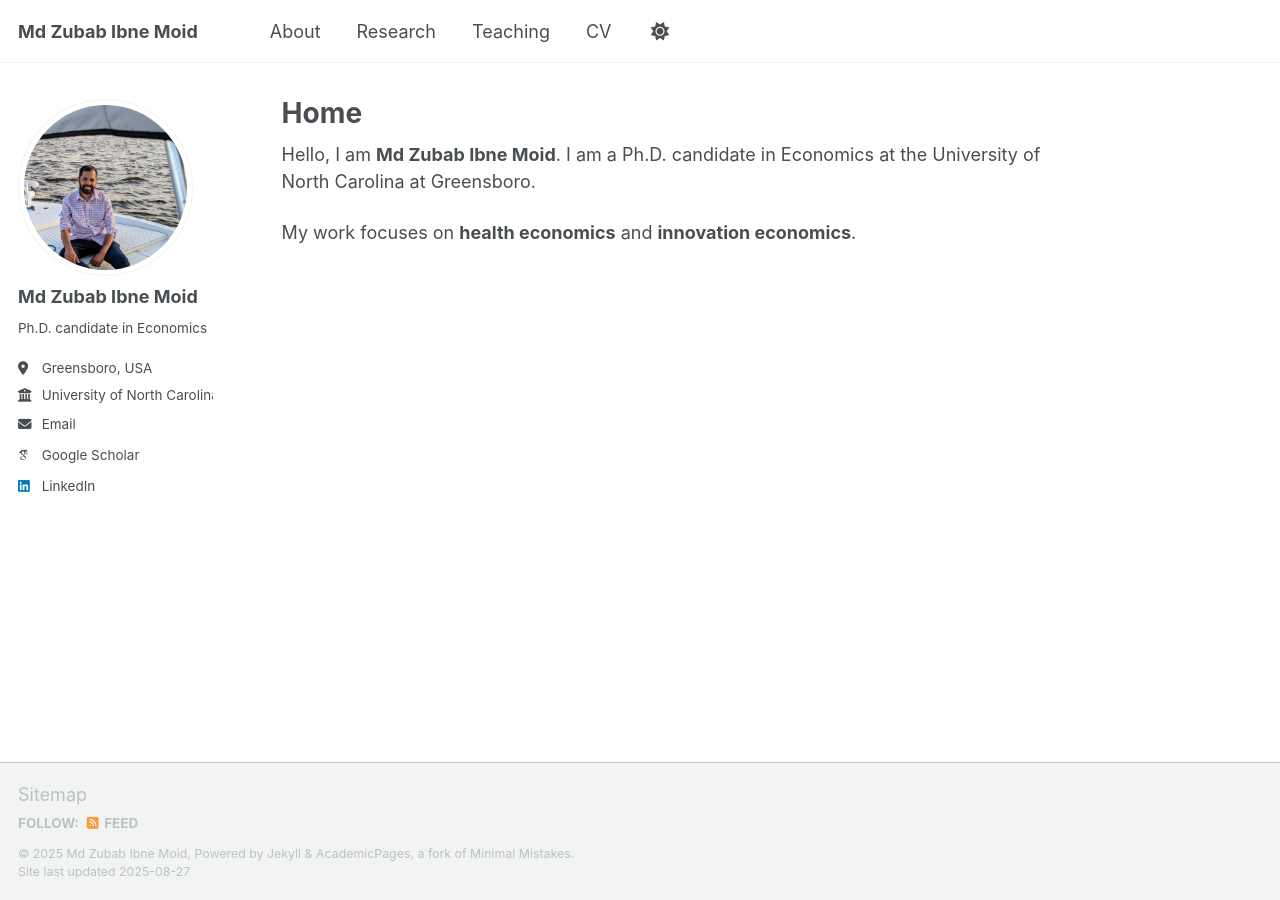
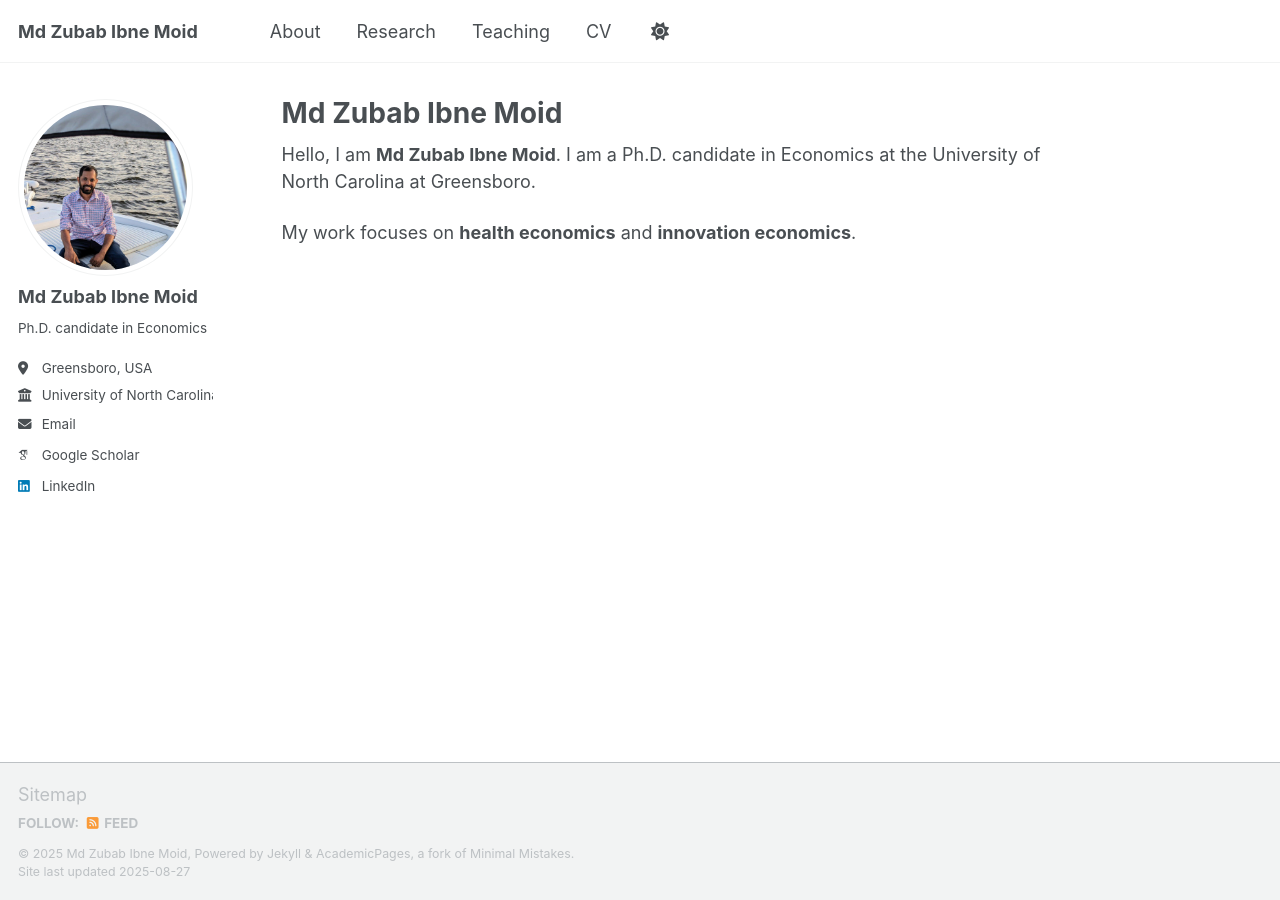
Before and after one commit to Zubab/Zubab.github.io, a Jekyll site: the page built from _pages/about.md, in a window 1280 px wide. Built offline with Jekyll 4.4.1, drawn with Linux system fonts in a browser that asks for light colours; some web fonts are replaced; a script that is not in the unit is left out.

Commit message:
Update about.md

```diff
--- a/_pages/about.md
+++ b/_pages/about.md
@@ -1,6 +1,6 @@
 ---
 layout: single
-title: "Home"
+title: "Md Zubab Ibne Moid"
 permalink: /
 author_profile: true
 ---
```
